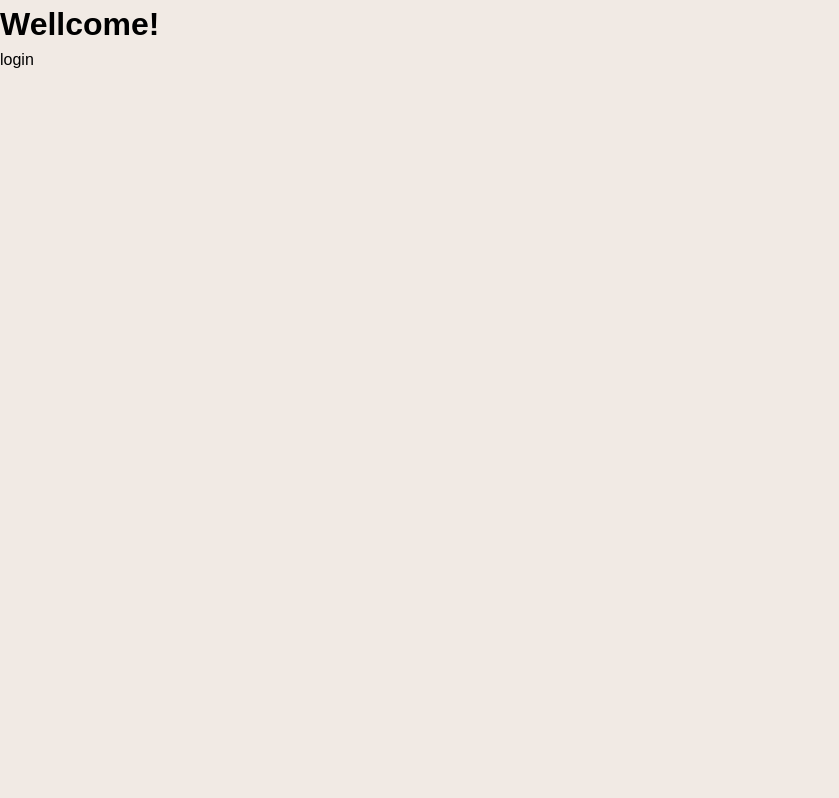
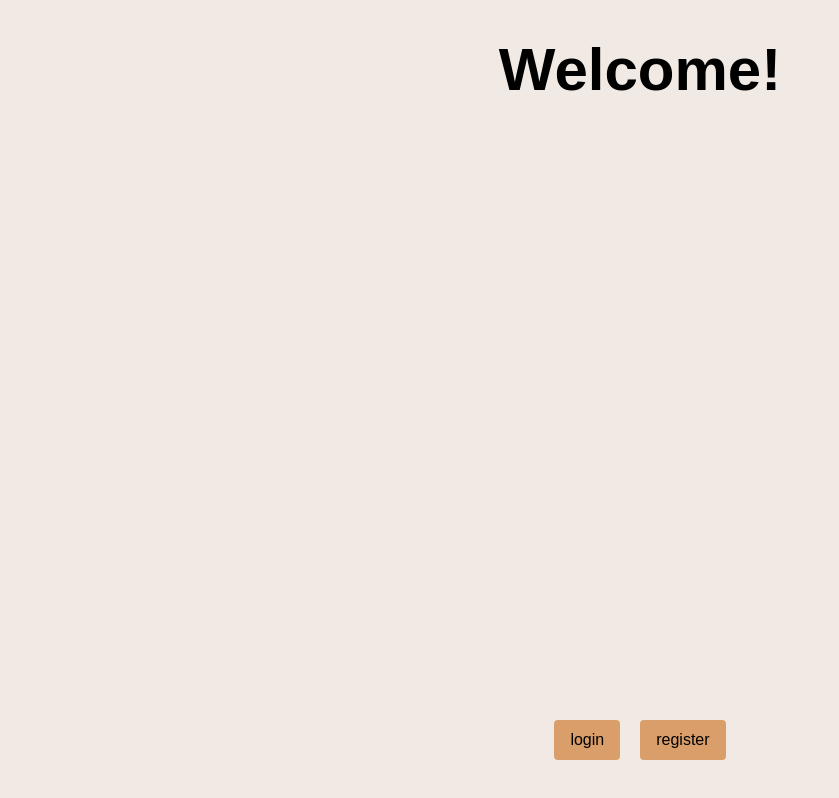
Before and after one commit to lostfabi/Chess-Database, a Next.js app: page / in a window 1280 px wide. Shown: the whole page, without its empty margins (0-839 px from the left). Built offline with nearby package versions, Linux system fonts and the light colour scheme.

Commit message:
block unauthorized routes

```diff
--- /dev/null
+++ b/middleware.ts
@@ -0,0 +1,8 @@
+import NextAuth from 'next-auth';
+import { authConfig } from "./auth.config";
+
+export default NextAuth(authConfig).auth;
+
+export const config = {
+    matcher: ['/((?!api|_next/static|_next/image|.*\\.png$).*)'],
+};
--- a/src/app/(Overview)/dashboard/Games/[gameId]/page.tsx
+++ b/src/app/(Overview)/dashboard/Games/[gameId]/page.tsx
@@ -6,13 +6,13 @@ import {Game, Tournament} from "@/app/lib/definitions";
 export default async function GamePage({ params }: {params: Promise<{ gameId: string }>}) {
     const { gameId } = await params
     const game: Game = await getGameById(gameId)
-    const tournament: Tournament = await getTournamentNameFromGameId(game)
+    const tournament = await getTournamentNameFromGameId(game)
 
     if(!game) return notFound()
 
     return(
         <div className="h-full flex flex-row gap-2">
-            <GameCard game={game} tournament={tournament}/>
+            <GameCard game={game} tournament={tournament.name}/>
         </div>
     )
 }
--- a/src/app/page.tsx
+++ b/src/app/page.tsx
@@ -1,11 +1,21 @@
 import "./globals.css";
 import Link from "next/link";
+import { Button } from "@/app/components/buttons/Button";
 
 export default function Home() {
-  return (
-    <div className="h-screen">
-        <h1>Wellcome!</h1>
-        <Link href="/auth/login">login</Link>
-    </div>
+    return (
+        <div className="flex flex-row justify-center h-screen">
+            <div className="flex flex-col justify-between">
+                <p className="font-bold text-6xl m-10">Welcome!</p>
+                <div className="flex flex-row justify-center gap-5 m-10">
+                    <Button>
+                        <Link href="/auth/login">login</Link>
+                    </Button>
+                    <Button>
+                        <Link href="/auth/register">register</Link>
+                    </Button>
+                </div>
+            </div>
+        </div>
   );
 }
--- a/src/middleware.ts
+++ /dev/null
@@ -1,21 +0,0 @@
-import { NextRequest, NextResponse } from "next/server";
-import {supabase} from "@/app/lib/db";
-
-export async function middleware(request: NextRequest) {
-    const {
-        data: { user },
-    } = await supabase.auth.getUser()
-
-    const isAuthPath: boolean = request.nextUrl.pathname.startsWith("/auth");
-
-    if(!user && !isAuthPath) {
-        return NextResponse.redirect(new URL("/auth/login", request.url));
-    }
-
-    return NextResponse.next()
-}
-
-export const config = {
-    matcher: ["/dashboard/:path*"],
-    runtime: 'nodejs',
-};
```
Also changed, not shown: src/app/lib/actions.ts (+5 -5 lines).
